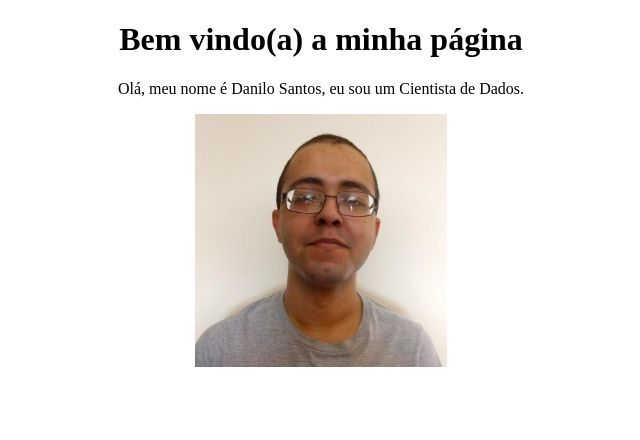
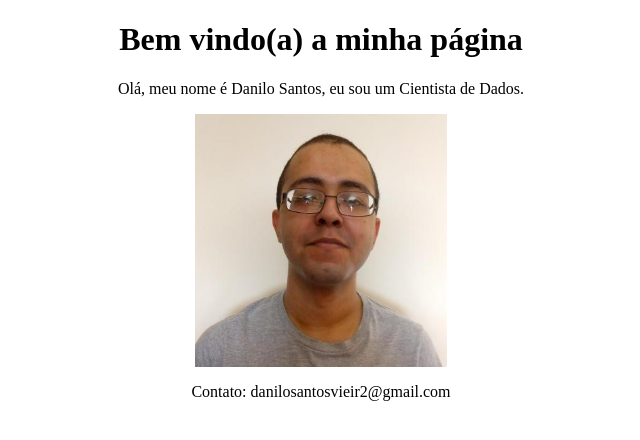
Before and after one commit to Danilosvsv/danilosantos.github.io, a plain HTML site: page index.html in a window 1280 px wide. Shown: the whole page, without its empty margins (319-959 px from the left). Drawn offline with Linux system fonts and the light colour scheme.

Commit message:
add contato

```diff
--- a/index.html
+++ b/index.html
@@ -22,6 +22,7 @@ img {
         <img src="imagens/Foto.jfif" class="center" style="width: 20%;">
     </a>
 
+    <p style="text-align: center;">Contato: danilosantosvieir2@gmail.com</p>
 
 
 </body>
```
